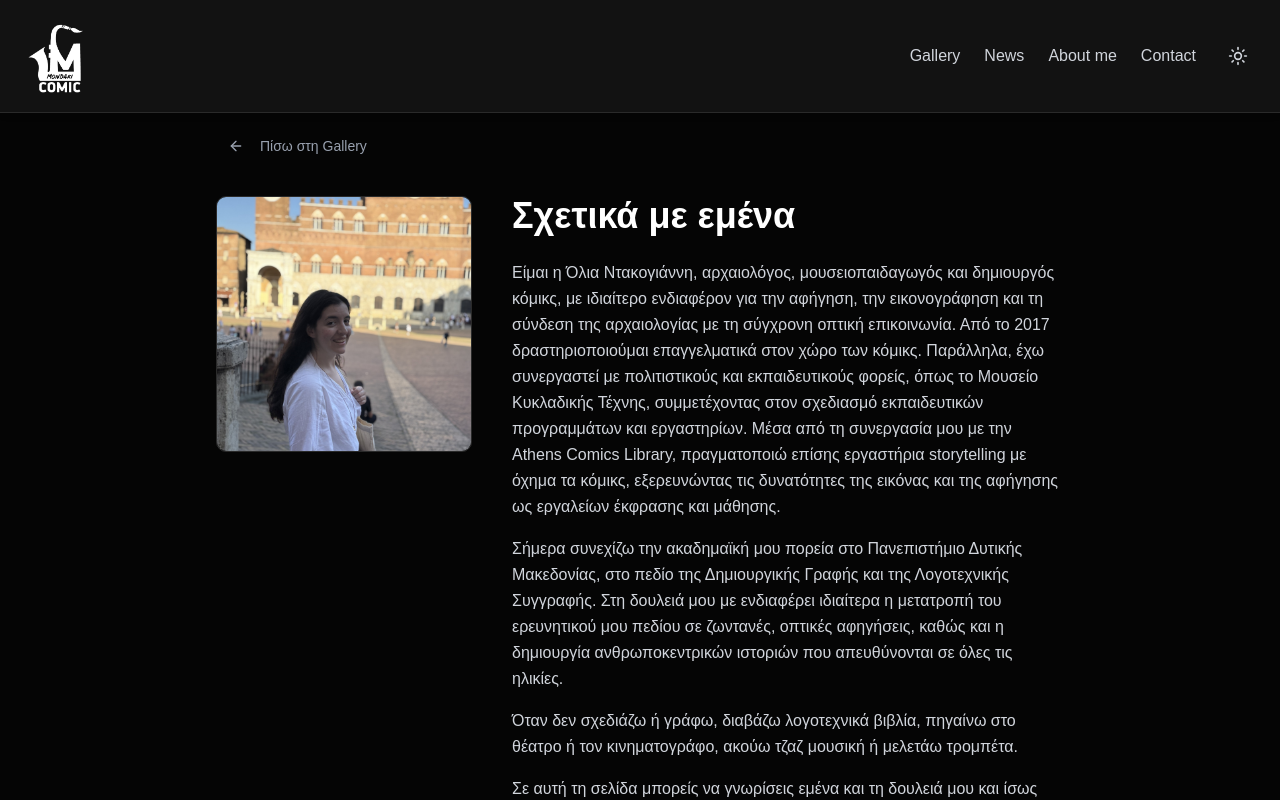
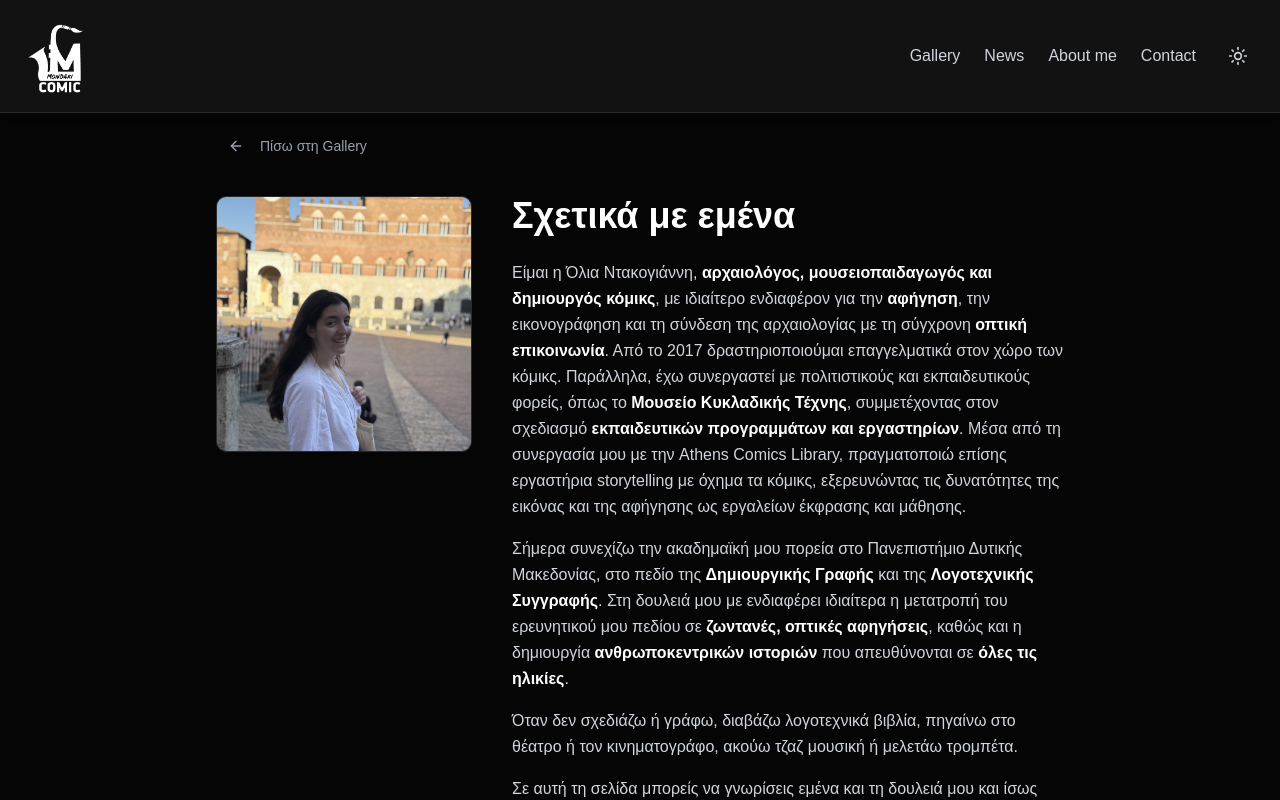
Before and after one commit to Petroslyros/Mondaki-comics-Front, a React (Vite) app: page /about in a window 1280 px wide. Shown: the top 800 px of the page. Built offline with nearby package versions, Linux system fonts and the light colour scheme; no server answers.

Commit message:
aboutme page text

```diff
--- a/src/components/pages/AboutPage.tsx
+++ b/src/components/pages/AboutPage.tsx
@@ -33,23 +33,33 @@ const AboutPage = () => {
                     </h1>
 
                     <p className="text-gray-600 dark:text-gray-300 leading-relaxed">
-                        Είμαι η Όλια Ντακογιάννη, αρχαιολόγος, μουσειοπαιδαγωγός και δημιουργός κόμικς,
-                        με ιδιαίτερο ενδιαφέρον για την αφήγηση, την εικονογράφηση και τη σύνδεση της
-                        αρχαιολογίας με τη σύγχρονη οπτική επικοινωνία. Από το 2017 δραστηριοποιούμαι
-                        επαγγελματικά στον χώρο των κόμικς. Παράλληλα, έχω συνεργαστεί με πολιτιστικούς
-                        και εκπαιδευτικούς φορείς, όπως το Μουσείο Κυκλαδικής Τέχνης, συμμετέχοντας στον
-                        σχεδιασμό εκπαιδευτικών προγραμμάτων και εργαστηρίων. Μέσα από τη συνεργασία μου
-                        με την Athens Comics Library, πραγματοποιώ επίσης εργαστήρια storytelling με
-                        όχημα τα κόμικς, εξερευνώντας τις δυνατότητες της εικόνας και της αφήγησης ως
-                        εργαλείων έκφρασης και μάθησης.
+                        Είμαι η Όλια Ντακογιάννη,{" "}
+                        <strong className="text-black dark:text-white">αρχαιολόγος, μουσειοπαιδαγωγός και δημιουργός κόμικς</strong>,
+                        με ιδιαίτερο ενδιαφέρον για την{" "}
+                        <strong className="text-black dark:text-white">αφήγηση</strong>, την εικονογράφηση
+                        και τη σύνδεση της αρχαιολογίας με τη σύγχρονη{" "}
+                        <strong className="text-black dark:text-white">οπτική επικοινωνία</strong>. Από το
+                        2017 δραστηριοποιούμαι επαγγελματικά στον χώρο των κόμικς. Παράλληλα, έχω
+                        συνεργαστεί με πολιτιστικούς και εκπαιδευτικούς φορείς, όπως το{" "}
+                        <strong className="text-black dark:text-white">Μουσείο Κυκλαδικής Τέχνης</strong>,
+                        συμμετέχοντας στον σχεδιασμό{" "}
+                        <strong className="text-black dark:text-white">εκπαιδευτικών προγραμμάτων και εργαστηρίων</strong>.
+                        Μέσα από τη συνεργασία μου με την Athens Comics Library, πραγματοποιώ επίσης
+                        εργαστήρια storytelling με όχημα τα κόμικς, εξερευνώντας τις δυνατότητες της
+                        εικόνας και της αφήγησης ως εργαλείων έκφρασης και μάθησης.
                     </p>
 
                     <p className="text-gray-600 dark:text-gray-300 leading-relaxed">
                         Σήμερα συνεχίζω την ακαδημαϊκή μου πορεία στο Πανεπιστήμιο Δυτικής Μακεδονίας,
-                        στο πεδίο της Δημιουργικής Γραφής και της Λογοτεχνικής Συγγραφής. Στη δουλειά μου
-                        με ενδιαφέρει ιδιαίτερα η μετατροπή του ερευνητικού μου πεδίου σε ζωντανές, οπτικές
-                        αφηγήσεις, καθώς και η δημιουργία ανθρωποκεντρικών ιστοριών που απευθύνονται σε
-                        όλες τις ηλικίες.
+                        στο πεδίο της{" "}
+                        <strong className="text-black dark:text-white">Δημιουργικής Γραφής</strong> και
+                        της <strong className="text-black dark:text-white">Λογοτεχνικής Συγγραφής</strong>.
+                        Στη δουλειά μου με ενδιαφέρει ιδιαίτερα η μετατροπή του ερευνητικού μου πεδίου σε{" "}
+                        <strong className="text-black dark:text-white">ζωντανές, οπτικές αφηγήσεις</strong>,
+                        καθώς και η δημιουργία{" "}
+                        <strong className="text-black dark:text-white">ανθρωποκεντρικών ιστοριών</strong>{" "}
+                        που απευθύνονται σε{" "}
+                        <strong className="text-black dark:text-white">όλες τις ηλικίες</strong>.
                     </p>
 
                     <p className="text-gray-600 dark:text-gray-300 leading-relaxed">
@@ -59,7 +69,8 @@ const AboutPage = () => {
 
                     <p className="text-gray-600 dark:text-gray-300 leading-relaxed">
                         Σε αυτή τη σελίδα μπορείς να γνωρίσεις εμένα και τη δουλειά μου και ίσως προκύψει
-                        μια ενδιαφέρουσα συνεργασία!
+                        μια ενδιαφέρουσα{" "}
+                        <strong className="text-black dark:text-white">συνεργασία</strong>!
                     </p>
                 </div>
             </div>
```
